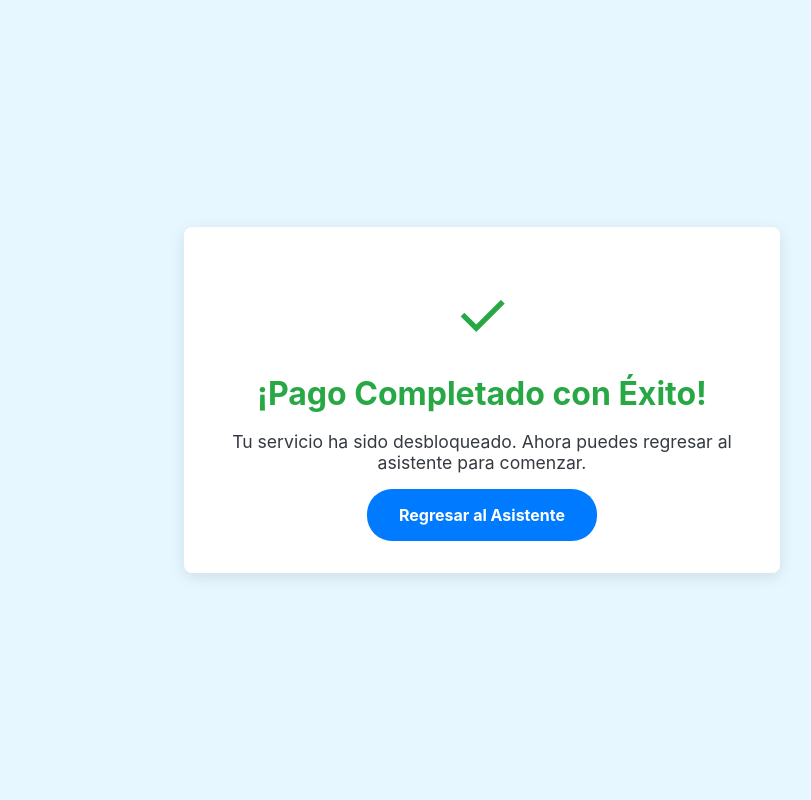
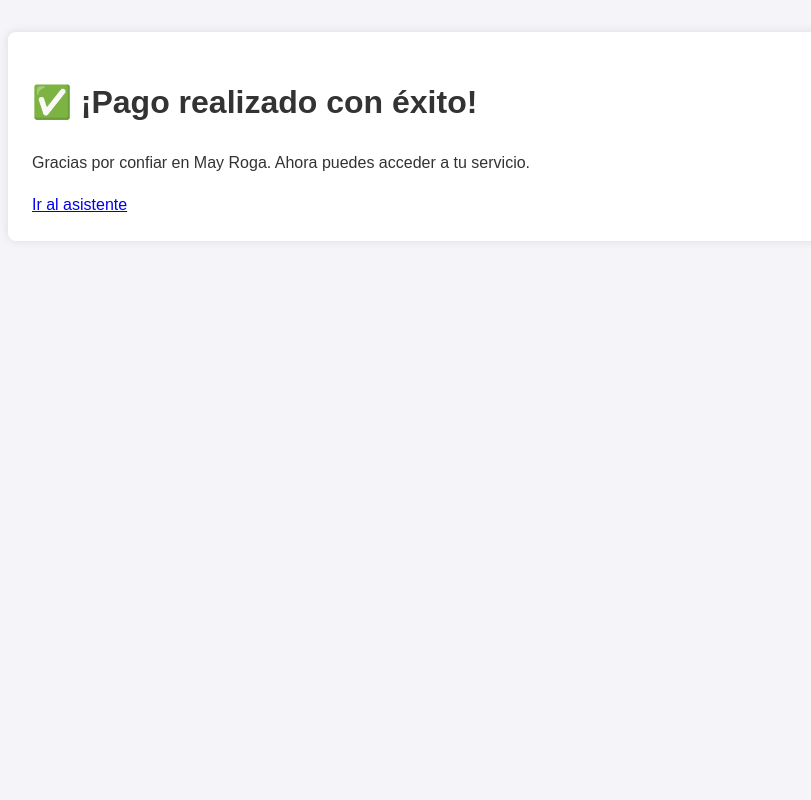
Before and after one commit to mayroga/Asistente-Virtual-May-Roga, a Flask app: page /success in a window 1280 px wide. Shown: the whole page, without its empty margins (158-969 px from the left). Run offline with Flask 3, Linux system fonts and the light colour scheme.

Commit message:
Update success.html

```diff
--- a/templates/success.html
+++ b/templates/success.html
@@ -3,66 +3,14 @@
 <head>
     <meta charset="UTF-8">
     <meta name="viewport" content="width=device-width, initial-scale=1.0">
-    <title>¡Pago Exitoso!</title>
-    <style>
-        body {
-            font-family: 'Inter', sans-serif;
-            background-color: #e6f7ff;
-            color: #343a40;
-            display: flex;
-            justify-content: center;
-            align-items: center;
-            height: 100vh;
-            margin: 0;
-            text-align: center;
-        }
-
-        .container {
-            background-color: #ffffff;
-            padding: 3rem;
-            border-radius: 8px;
-            box-shadow: 0 4px 15px rgba(0, 0, 0, 0.1);
-            max-width: 500px;
-        }
-
-        .icon {
-            font-size: 4rem;
-            color: #28a745;
-            margin-bottom: 1rem;
-        }
-
-        h1 {
-            color: #28a745;
-            margin-bottom: 0.5rem;
-        }
-
-        p {
-            font-size: 1.1rem;
-            margin-bottom: 2rem;
-        }
-
-        .btn {
-            background-color: #007BFF;
-            color: white;
-            padding: 1rem 2rem;
-            border: none;
-            border-radius: 25px;
-            text-decoration: none;
-            font-weight: bold;
-            transition: background-color 0.3s;
-        }
-
-        .btn:hover {
-            background-color: #0056b3;
-        }
-    </style>
+    <title>Pago Exitoso</title>
+    <link rel="stylesheet" href="{{ url_for('static', filename='css/style.css') }}">
 </head>
 <body>
     <div class="container">
-        <div class="icon">✓</div>
-        <h1>¡Pago Completado con Éxito!</h1>
-        <p>Tu servicio ha sido desbloqueado. Ahora puedes regresar al asistente para comenzar.</p>
-        <a href="/" class="btn">Regresar al Asistente</a>
+        <h1>✅ ¡Pago realizado con éxito!</h1>
+        <p>Gracias por confiar en May Roga. Ahora puedes acceder a tu servicio.</p>
+        <a href="/">Ir al asistente</a>
     </div>
 </body>
 </html>
```
